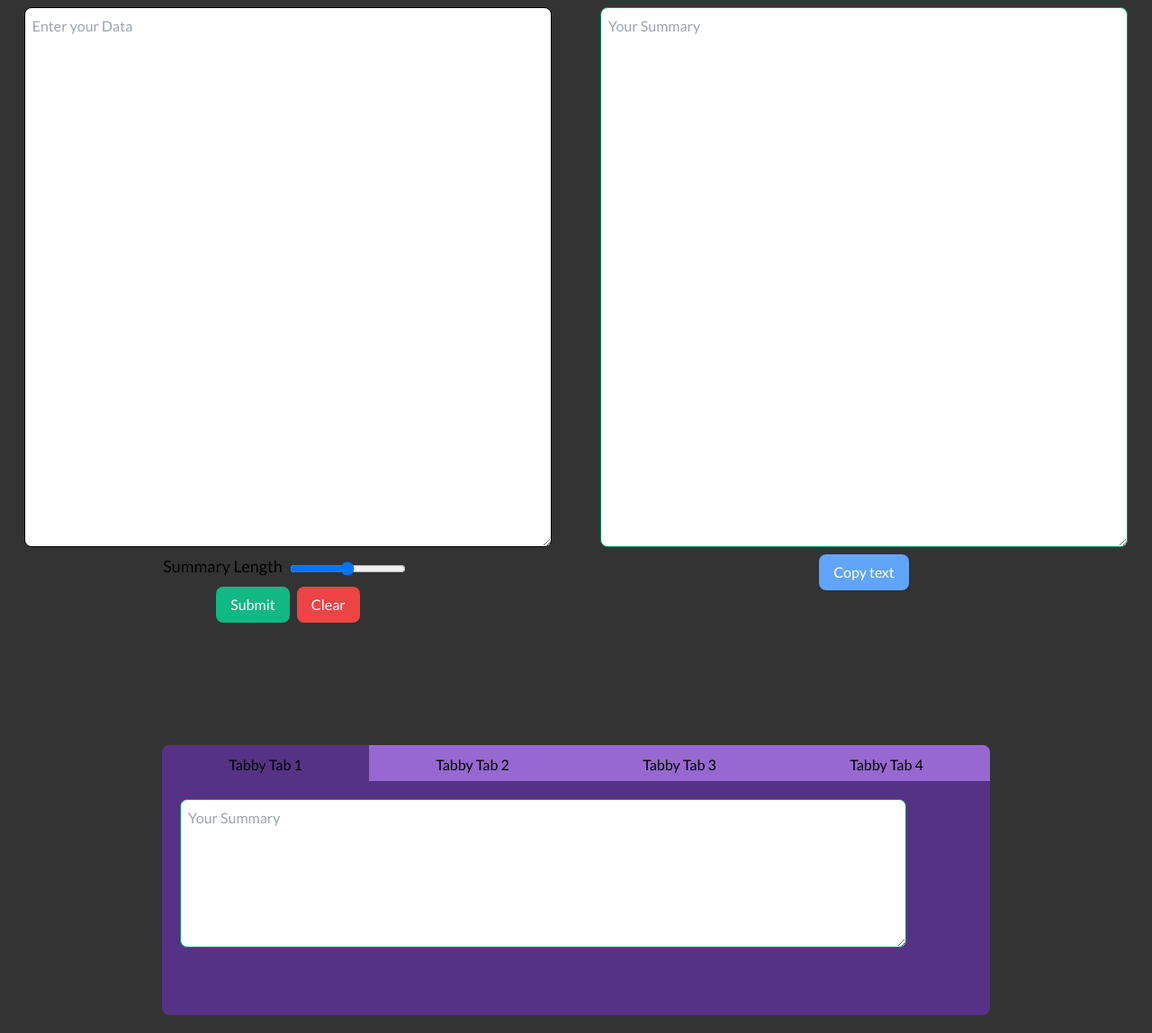
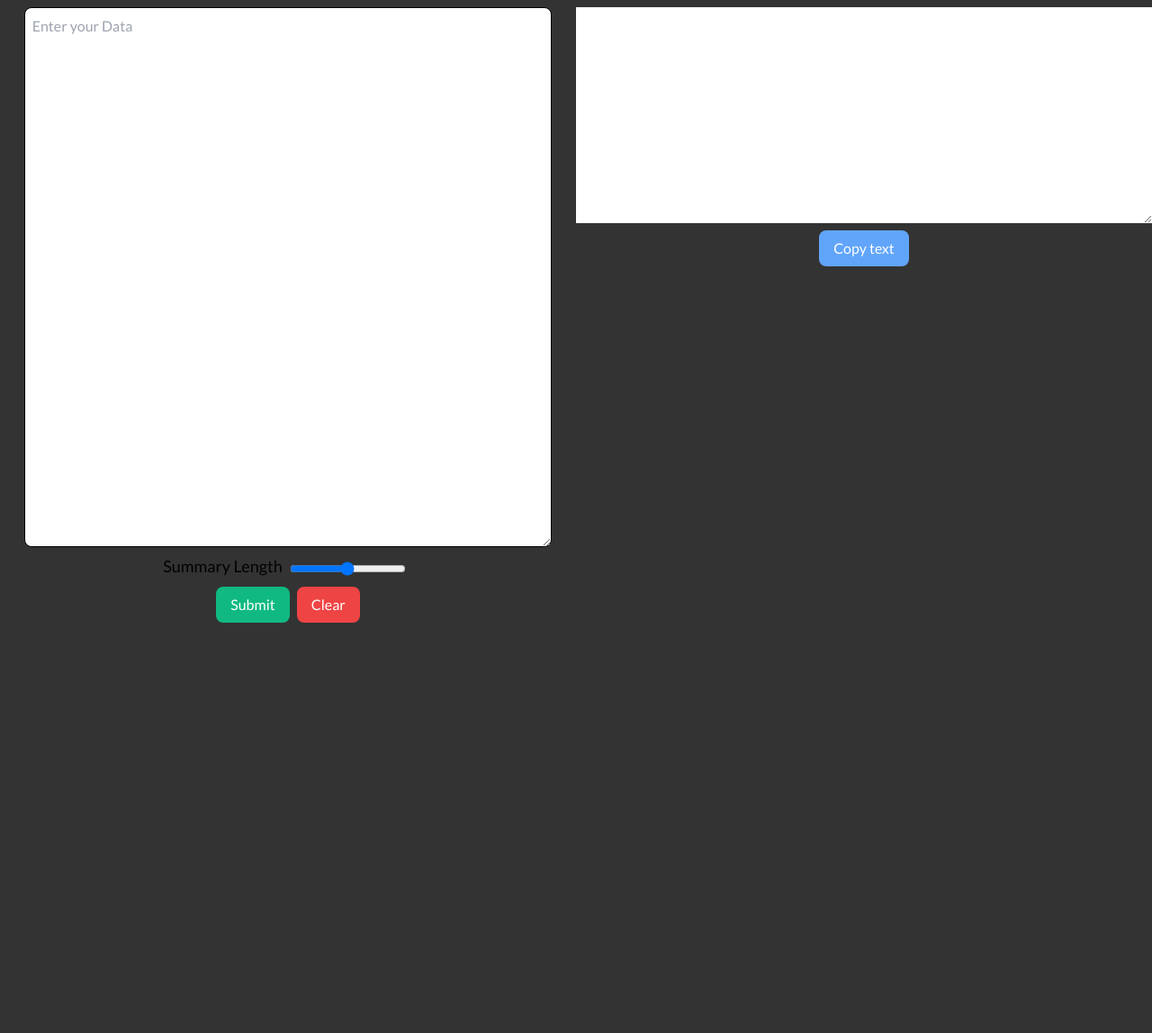
Before and after one commit to batman14-s/QAcker, a Flask app: page /Summarize in a window 1280 px wide. Shown: the part 80-1228 px from the top of the page at 90% size. After the commit the page ends 772 px from the top, so only its background shows below. Run offline with Flask 2, Linux system fonts and the light colour scheme; some libraries are stand-ins or nearby versions.

Commit message:
summarization

```diff
--- a/app.py
+++ b/app.py
@@ -169,31 +169,31 @@ def Summarize():
         def query2(payload):
             response = requests.post(API_URL_2, headers=headers, json=payload)
             return response.json()
-        def query3(payload):
-            response = requests.post(API_URL_3, headers=headers, json=payload)
-            return response.json()
-        def query4(payload):
-            response = requests.post(API_URL_4, headers=headers, json=payload)
-            return response.json()
+        # def query3(payload):
+        #     response = requests.post(API_URL_3, headers=headers, json=payload)
+        #     return response.json()
+        # def query4(payload):
+        #     response = requests.post(API_URL_4, headers=headers, json=payload)
+        #     return response.json()
 
         output = query({
             "inputs":data,
             "parameters":{"min_length":minL,"max_length":maxL},
         })[0]
-        output2 = query2({
-            "inputs":data,
-            "parameters":{"min_length":minL,"max_length":maxL},
-        })[0]
-        output3 = query3({
-            "inputs":data,
-            "parameters":{"min_length":minL,"max_length":maxL},
-        })[0]
-        output4 = query4({
-            "inputs":data,
-            "parameters":{"min_length":minL,"max_length":maxL},
-        })[0]
+        # output2 = query2({
+        #     "inputs":data,
+        #     "parameters":{"min_length":minL,"max_length":maxL},
+        # })
+        # output3 = query3({
+        #     "inputs":data,
+        #     "parameters":{"min_length":minL,"max_length":maxL},
+        # })[0]
+        # output4 = query4({
+        #     "inputs":data,
+        #     "parameters":{"min_length":minL,"max_length":maxL},
+        # })[0]
 
-        return render_template("index.html",result=output["summary_text"],result2=output2["summary_text"],result4=output4["summary_text"],result3=output3["summary_text"], )
+        return render_template("index.html",result=output["summary_text"])
     else:
         return render_template("index.html")
 
--- a/templates/index.html
+++ b/templates/index.html
@@ -40,9 +40,8 @@
         </div>
         <div class="w-full md:w-1/2">
             <div class="mt-2 flex flex-col w-full md:h-screen">
-                <textarea "
-                    class="w-11/12 border-green-600 rounded-lg p-2 border self-center justify-center md:h-3/4" rows="10"
-                    cols="30" name="result" readonly placeholder="Your Summary">{{result}}</textarea>
+                <textarea "class="w-11/12 border-green-600 rounded-lg p-2 border self-center justify-center md:h-3/4" rows="10"
+                    cols="30" name="result" readonly placeholder="Your Summary">{{result}} </textarea>
                 <button
                     class="m-2 bg-blue-400 hover:bg-blue-700 text-white font-semi-bold py-2 px-4 rounded-lg self-center"
                     onclick="myFunction()">Copy text</button>
@@ -74,60 +73,7 @@
             }
         }
     </script>
-    <!-- ======================================== -->
-    <div class="container">
 
-	<!-- <h1>Tabby Tabs</h1> -->
-
-	<div class="tabs">
-		<div class="tabby-tab">
-			<input type="radio" id="tab-1" name="tabby-tabs" checked>
-			<label for="tab-1">Tabby Tab 1</label>
-			<div class="tabby-content">
-
-
-        <textarea
-            class="w-11/12 border-green-600 rounded-lg p-2 border self-center justify-center md:h-3/4" rows="10"
-            cols="30" name="result" readonly placeholder="Your Summary">{{result}}</textarea>
-			</div>
-		</div>
-
-		<div class="tabby-tab">
-			<input type="radio" id="tab-2" name="tabby-tabs">
-			<label for="tab-2">Tabby Tab 2</label>
-			<div class="tabby-content">
-
-				<textarea
-            class="w-11/12 border-green-600 rounded-lg p-2 border self-center justify-center md:h-3/4" rows="10"
-            cols="30" name="result" readonly placeholder="Your Summary">{{result2}}</textarea>
-			</div>
-		</div>
-
-		<div class="tabby-tab">
-			<input type="radio" id="tab-3" name="tabby-tabs">
-			<label for="tab-3">Tabby Tab 3</label>
-			<div class="tabby-content">
-
-				<textarea
-              class="w-11/12 border-green-600 rounded-lg p-2 border self-center justify-center md:h-3/4" rows="10"
-              cols="30" name="result" readonly placeholder="Your Summary">{{result3}}</textarea>
-			</div>
-		</div>
-
-		<div class="tabby-tab">
-			<input type="radio" id="tab-4" name="tabby-tabs">
-			<label for="tab-4">Tabby Tab 4</label>
-			<div class="tabby-content">
-
-				<textarea
-            class="w-11/12 border-green-600 rounded-lg p-2 border self-center justify-center md:h-3/4" rows="10"
-            cols="30" name="result" readonly placeholder="Your Summary">{{result4}}</textarea>
-
-			</div>
-		</div>
-
-	</div>
-    <!-- ====================================== -->
 </body>
 
 </html>
```
